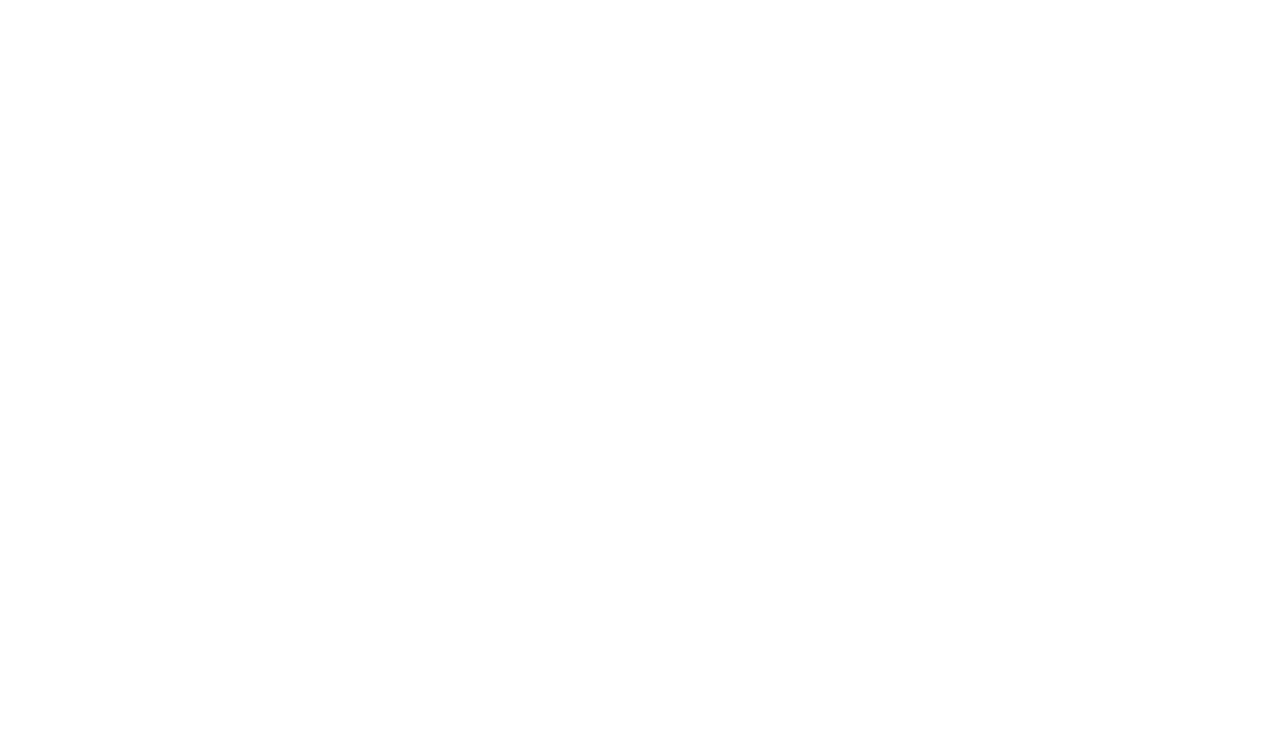
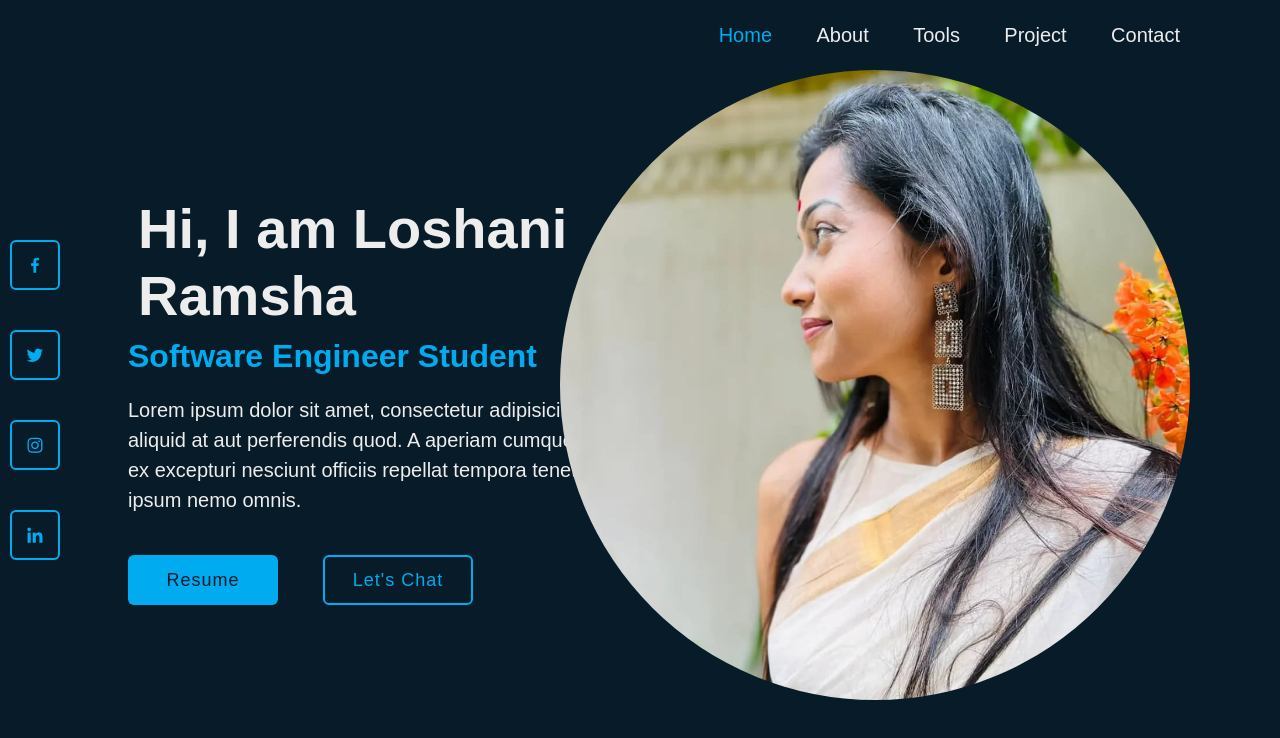
Before and after one commit to loshaniramsha/Loshani-Ramsha, a plain HTML site: page index.html in a window 1280 px wide. Drawn offline with nearby package versions, Linux system fonts and the light colour scheme.

Commit message:
design nav-bar & home page.

```diff
--- a/assets/style/style.css
+++ b/assets/style/style.css
@@ -0,0 +1,185 @@
+@import "https://fonts.googleapis.com/css2?family=Roboto:wght@300&display=swap";
+
+* {
+    margin: 0;
+    padding: 0;
+    box-sizing: border-box;
+    font-family: 'Poppins', sans-serif;
+}
+
+#body{
+    background-color: #081b29;
+    color: #ededed;
+}
+#header{
+    position: fixed;
+    top: 0;
+    left: 0;
+    width: 100%;
+    padding: 20px 100px;
+    background: transparent;
+    display: flex;
+    justify-content: end;
+    align-items: center;
+    z-index: 100;
+}
+#nav a{
+    font-size: 20px;
+    color: #ededed;
+    text-decoration: none;
+    font-weight: 500;
+    margin-left: 40px;
+    transition: .3s;
+}
+#nav a:hover, #nav a.active{
+    color: #00abf0;
+    transition: 0.3s;
+
+}
+/*home*/
+.home{
+    height: 100vh;
+    display: flex;
+    align-items: center;
+    padding: 0 10%;
+}
+.home-container{
+    max-width: 600px;
+}
+.home-container h1{
+    font-size: 56px;
+    font-weight: 700;
+    margin-left: 10px;
+
+}
+.home-container h3{
+    font-size: 32px;
+    font-weight: 700;
+    color: #00abf0;
+}
+.home-container p{
+    font-size: 20px;
+    margin: 20px 0 40px;
+}
+.home-container .btn-box{
+    display: flex;
+    justify-content: space-between;
+    width: 345px;
+    margin-top: 20px;
+}
+.home-container .btn-box a {
+    position: relative;
+    display: inline-flex;
+    justify-content: center;
+    align-items: center;
+    width: 150px;
+    height: 50px;
+    background: #00abf0;
+    border-radius: 6px;
+    font-size: 18px;
+    color: #081b29;
+    text-decoration: none;
+    font-weight: 500;
+    letter-spacing: 1px;
+}
+.btn-box a:nth-child(2){
+    background: transparent;
+    color: #00abf0;
+    border: 2px solid #00abf0;
+    margin-left: 20px;
+}
+.btn-box a:nth-child(1):hover{
+    background: transparent;
+    color: black;
+    border: 2px solid #00abf0;
+    transition: 0.3s;
+}
+.btn-box a:nth-child(2):hover{
+    background: transparent;
+    color: black;
+    border: 2px solid #00abf0;
+    transition: 0.3s;
+}
+.btn-box a::before{
+    content: '';
+    position: absolute;
+    top: 0;
+    left: 0;
+    width: 0;
+    height: 100%;
+    background:#00abf0;
+    border-radius: 6px;
+    z-index: -1;
+    transition: .5s;
+}
+.btn-box a:hover::before{
+    width: 100%;
+}
+
+/*home Social Media*/
+.home-social{
+    position: absolute;
+    top: 50%;
+    left: 10px;
+    transform: translateY(-50%);
+    display: flex;
+    justify-content: center;
+    align-items: center;
+    flex-direction: column;
+}
+.home-social a{
+    position: relative;
+    display: inline-flex;
+    justify-content: center;
+    align-items: center;
+    width: 50px;
+    height: 50px;
+    background: transparent;
+    border: 2px solid #00abf0;
+    border-radius: 6px;
+    margin: 20px 0;
+    color: #00abf0;
+    text-decoration: none;
+    font-size: 20px;
+    overflow: hidden;
+    z-index: 1;
+}
+
+.home-social a::before{
+    content: '';
+    position: absolute;
+    top: 0;
+    left: 0;
+    width: 0;
+    height: 100%;
+    background: #00abf0;
+    z-index: -1;
+    transition: .5s;
+}
+
+.home-social a:hover::before{
+    width: 100%;
+}
+.home-social a:hover i{
+    color: #081b29;
+    transform: scale(1.5);
+}
+.home-img{
+    position: absolute;
+    top: 70px;
+    right: 20px;
+    width: 700px;
+    height: 100vh;
+    object-fit: cover;
+    opacity: .5;
+
+}
+.home-img img{
+    width: 90%;
+    border-radius: 50%;
+}
+.home-img img:hover{
+    background-color: #081b29;
+    transition: 0.5s;
+    opacity: .9;
+}
--- a/index.html
+++ b/index.html
@@ -5,13 +5,52 @@
     <title>My Portfolio</title>
     <link rel="stylesheet" href="assets/style/style.css">
     <link href="https://cdn.jsdelivr.net/npm/bootstrap@5.3.3/dist/css/bootstrap.min.css" rel="stylesheet" integrity="sha384-QWTKZyjpPEjISv5WaRU9OFeRpok6YctnYmDr5pNlyT2bRjXh0JMhjY6hW+ALEwIH" crossorigin="anonymous">
+    <link href='https://unpkg.com/boxicons@2.1.4/css/boxicons.min.css' rel='stylesheet'>
+    <link rel="stylesheet" href="https://unpkg.com/aos@next/dist/aos.css" />
 
 </head>
-<body>
+<body id="body">
+<header id="header">
+    <nav id="nav">
+        <a href="#" class="active">Home</a>
+        <a href="#">About</a>
+        <a href="#">Tools</a>
+        <a href="#">Project</a>
+        <a href="#">Contact</a>
+    </nav><!--nav-->
+</header><!--header-->
 
+<section class="home">
+    <div class="home-container">
+        <h1  data-aos="fade-right">Hi, I am Loshani Ramsha</h1>
+        <h3>Software Engineer Student</h3>
+        <p data-aos="fade-down"
+           data-aos-easing="linear"
+           data-aos-duration="1500">Lorem ipsum dolor sit amet, consectetur adipisicing elit. Aliquam aliquid at aut perferendis quod. A aperiam cumque deserunt dicta ex excepturi nesciunt officiis repellat tempora tenetur? Impedit ipsum nemo omnis.</p>
+        <div class="btn-box" data-aos="flip-left"
+             data-aos-easing="ease-out-cubic"
+             data-aos-duration="2000">
+            <a href="#">Resume</a>
+            <a href="#">Let's Chat</a>
+        </div><!--btn-box-->
+    </div><!--home-container-->
+
+    <div class="home-social">
+        <a href="#"><i class='bx bxl-facebook'></i></a>
+        <a href="#"><i class='bx bxl-twitter'></i></a>
+        <a href="#"><i class='bx bxl-instagram'></i></a>
+        <a href="#"><i class='bx bxl-linkedin'></i></a>
+    </div><!--home-social-->
+    <div class="home-img" data-aos="fade-up-left">
+        <img src="assets/img/homePage.jpeg" width="600px">
+    </div><!--home-img-->
+</section><!--home-->
 
 
 <script src="https://cdn.jsdelivr.net/npm/bootstrap@5.3.3/dist/js/bootstrap.bundle.min.js" integrity="sha384-YvpcrYf0tY3lHB60NNkmXc5s9fDVZLESaAA55NDzOxhy9GkcIdslK1eN7N6jIeHz" crossorigin="anonymous"></script>
-
+<script src="https://unpkg.com/aos@next/dist/aos.js"></script>
+<script>
+    AOS.init();
+</script>
 </body>
 </html>
```
Also changed, not shown: 1 other file.
